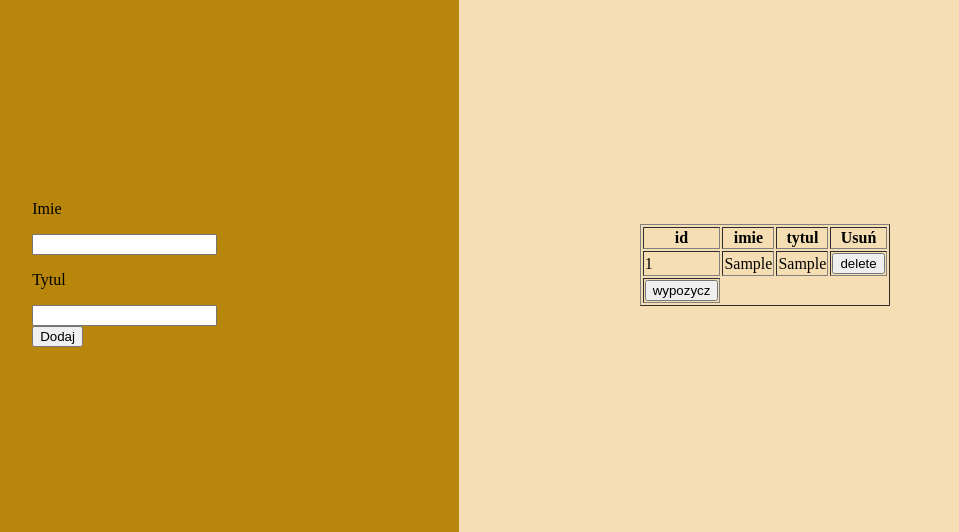
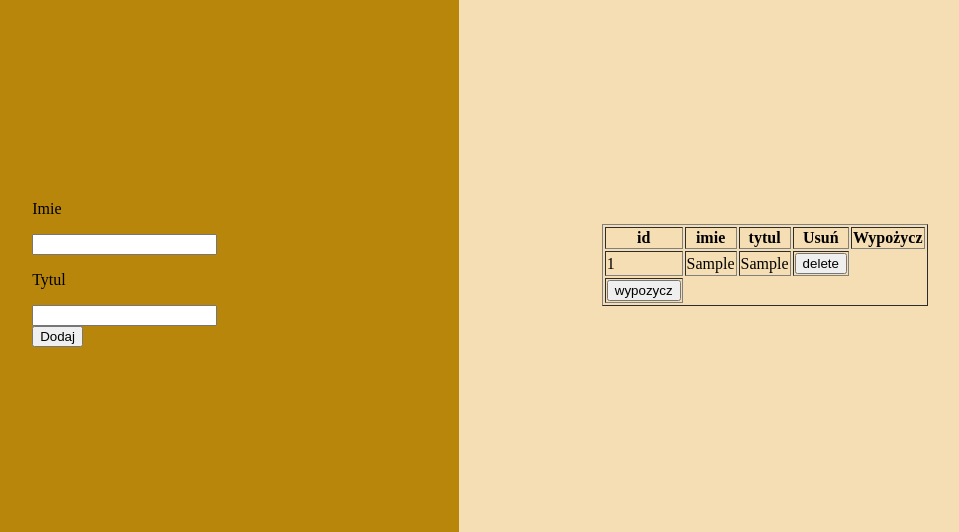
Before and after one commit to 3ti-2020/crud-wiele-do-wielu-kornel-kempa, a PHP site: page /logowanie.php in a window 1280 px wide. Shown: the part 268-800 px from the top of the page, without its empty margins (210-1169 px from the left). Run offline with PHP 8.4, Linux system fonts and the light colour scheme; tables that the repository leaves empty or names only in its code hold one stand-in row (values such as "Sample post"); data that the repository does not hold is empty.

Commit message:
Add files via upload

```diff
--- a/logowanie.php
+++ b/logowanie.php
@@ -56,6 +56,7 @@
                             <th>imie</th>
                             <th>tytul</th>
                             <th>Usuń</th>
+                            <th>Wypożycz</th>
                             ");
 
                             while($row = mysqli_fetch_row($result) ){
```
